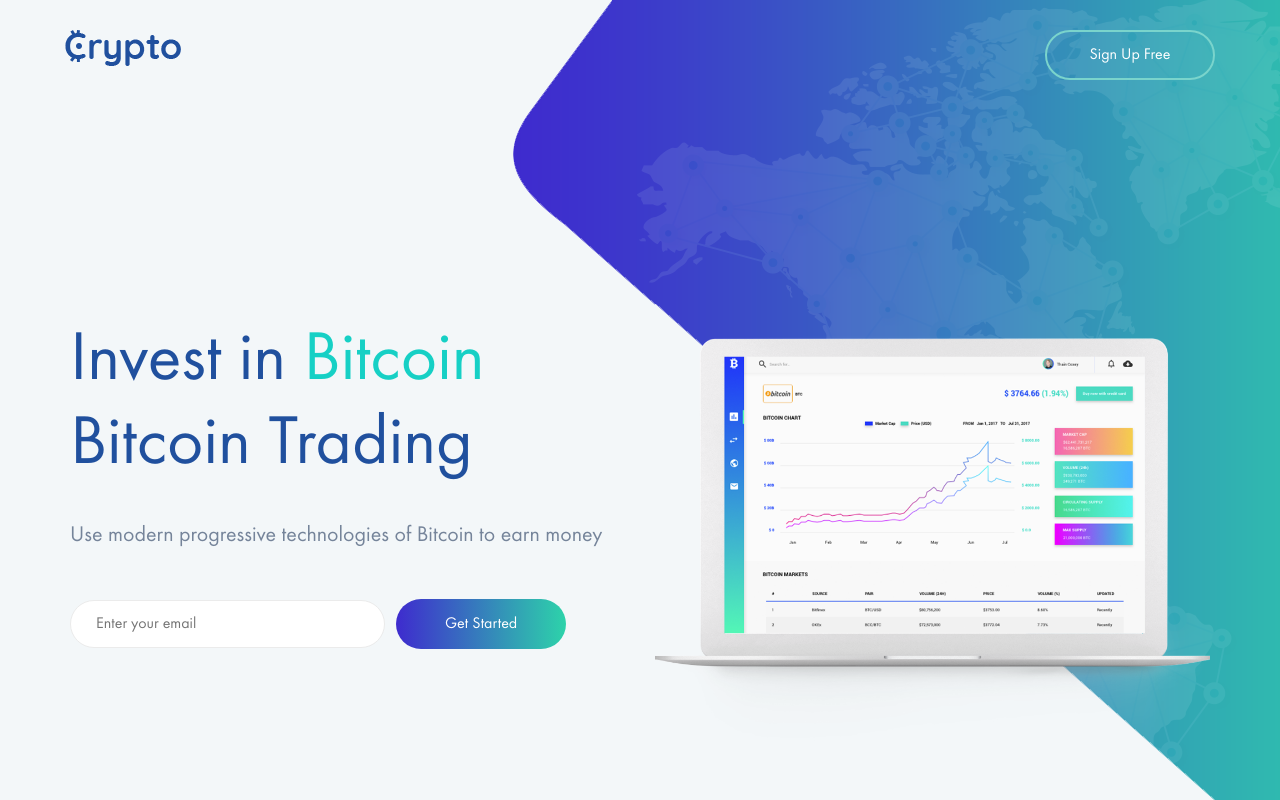
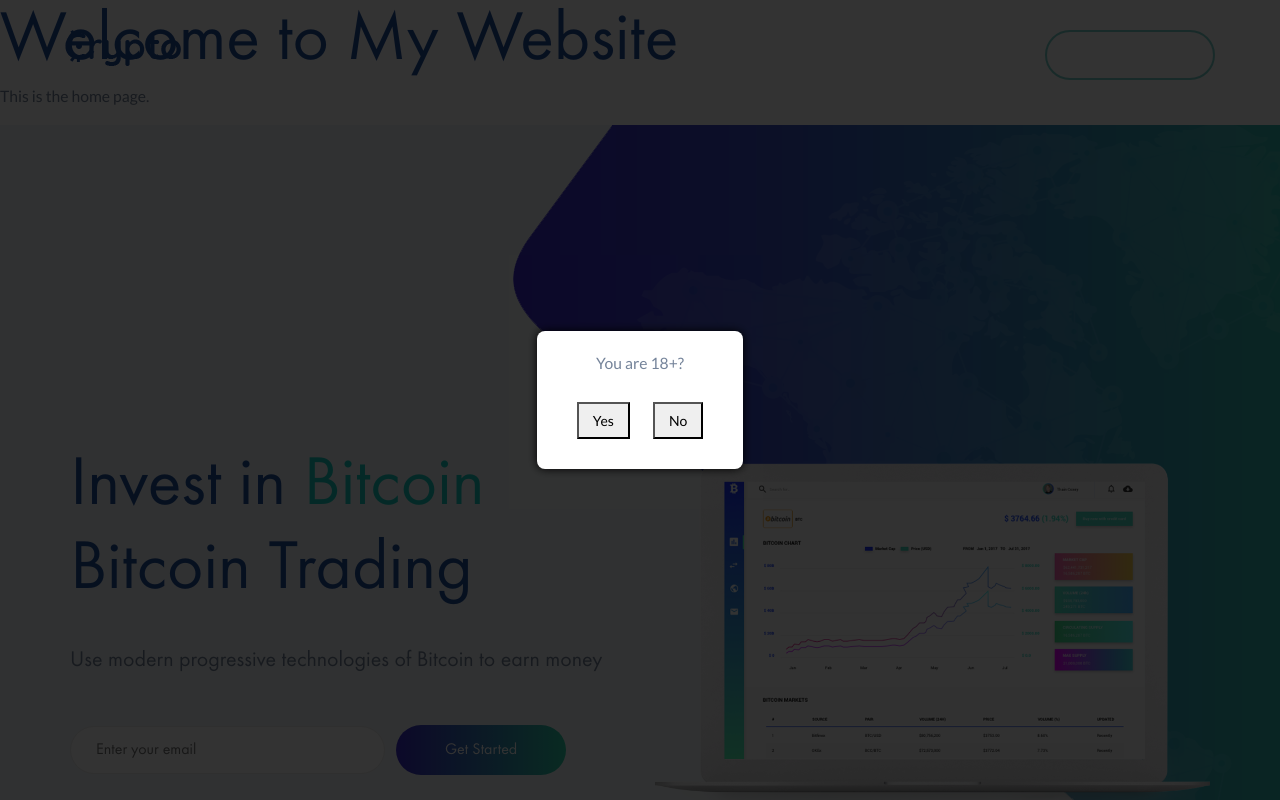
Before and after one commit to Sahilar4455/final-crypto, a plain HTML site: page index.html in a window 1280 px wide. Shown: the top 800 px of the page. Drawn offline with Linux system fonts and the light colour scheme; files that its build step writes are made by us from their sources.

Commit message:
Update index.html

```diff
--- a/index.html
+++ b/index.html
@@ -19,6 +19,66 @@
 	<link rel="stylesheet" href="css/animate.css"/>
 	<link rel="stylesheet" href="css/owl.carousel.css"/>
 	<link rel="stylesheet" href="css/style.css"/>
+        <link rel="stylesheet" href="style.css">
+
+  <style>
+    .popup-overlay {
+      position: fixed;
+      top: 0;
+      left: 0;
+      width: 100%;
+      height: 100%;
+      background: rgba(0,0,0,0.8);
+      display: flex;
+      align-items: center;
+      justify-content: center;
+      z-index: 9999;
+    }
+
+    .popup-content {
+      background: #fff;
+      padding: 20px 30px;
+      text-align: center;
+      border-radius: 8px;
+      box-shadow: 0 0 10px #000;
+    }
+
+    .popup-buttons button {
+      margin: 10px;
+      padding: 6px 14px;
+      font-size: 14px;
+      cursor: pointer;
+    }
+  </style>
+</head>
+<body>
+
+  <!-- Age Popup -->
+  <div id="agePopup" class="popup-overlay">
+    <div class="popup-content">
+      <p>You are 18+?</p>
+      <div class="popup-buttons">
+        <button onclick="redirectToGoogle()">Yes</button>
+        <button onclick="redirectToGoogle()">No</button>
+      </div>
+    </div>
+  </div>
+
+  <!-- Your Existing Page Content -->
+  <h1>Welcome to My Website</h1>
+  <p>This is the home page.</p>
+
+  <script>
+    function redirectToGoogle() {
+      window.location.href = "https://www.google.com";
+    }
+
+    window.onload = function() {
+      document.getElementById("agePopup").style.display = "flex";
+    };
+  </script>
+</body>
+</html>
 
 
 	<!--[if lt IE 9]>
```
